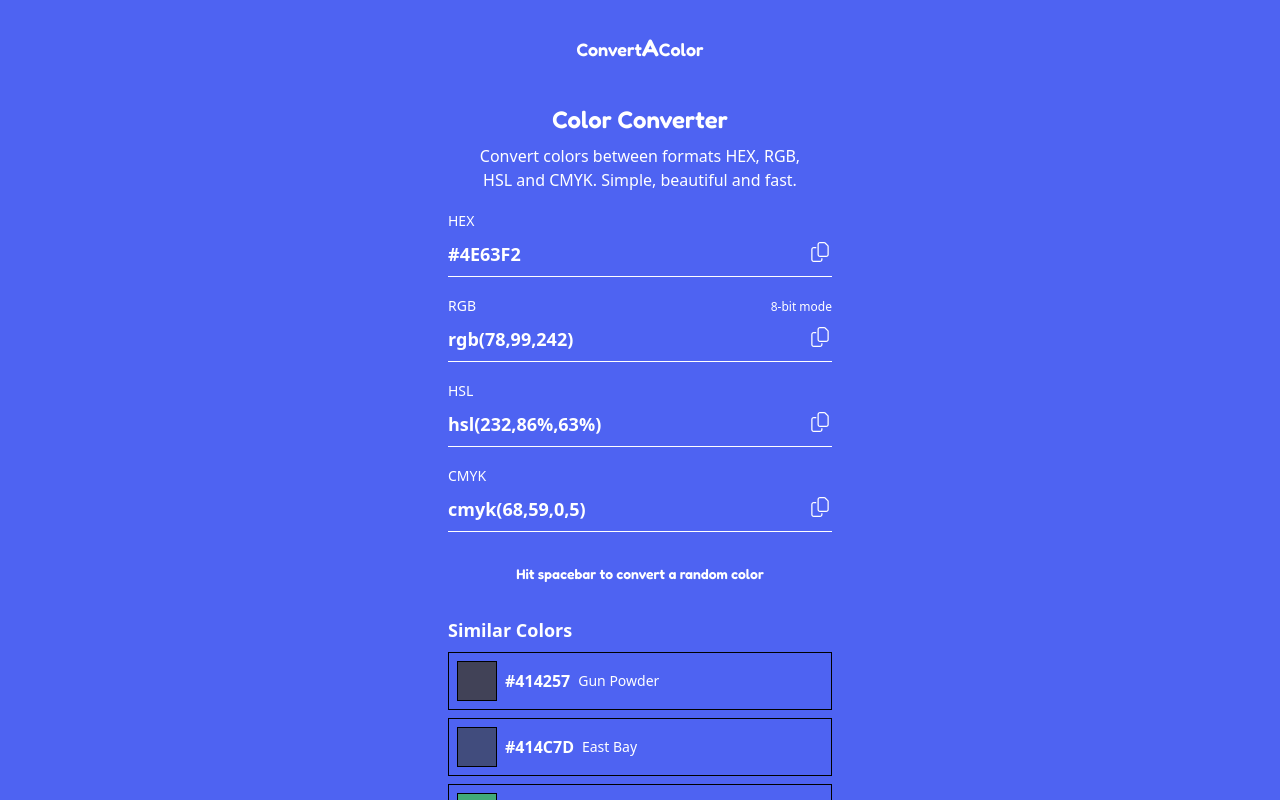
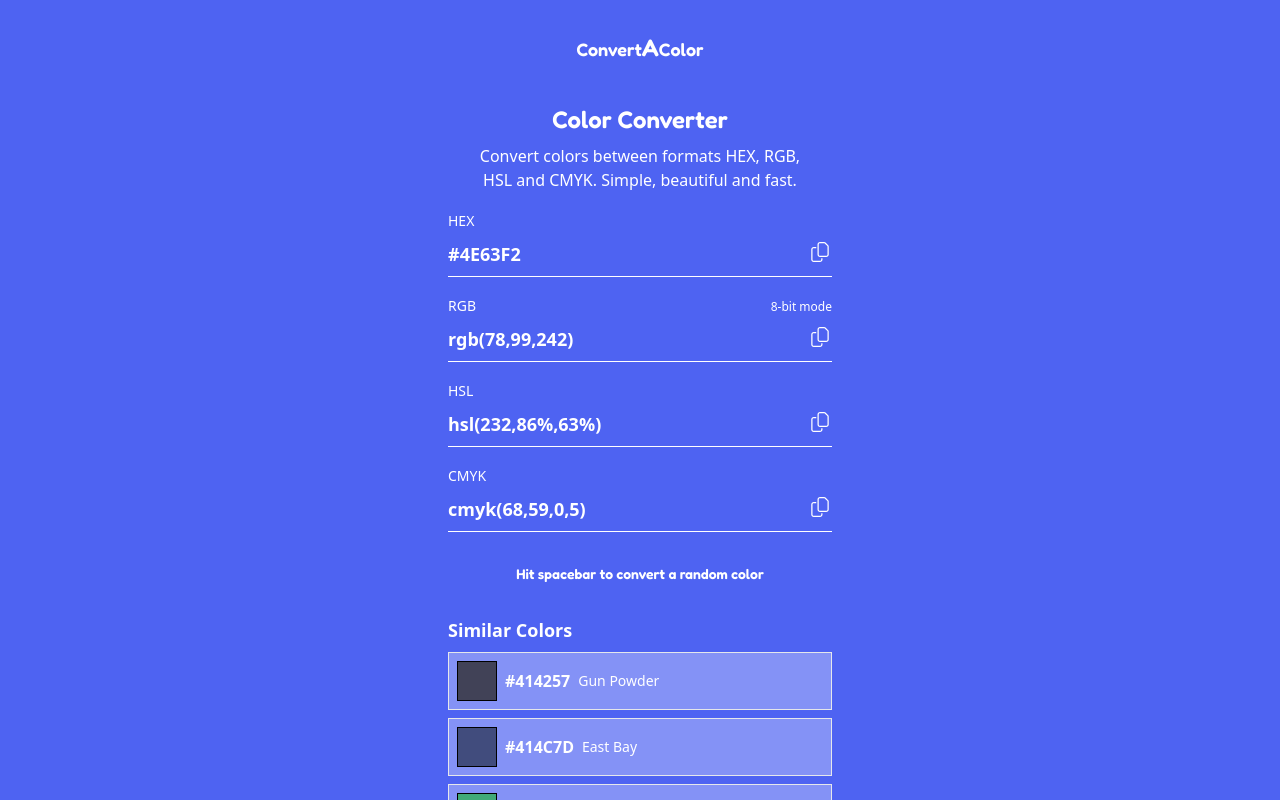
Before and after one commit to timb-103/convertacolor, a Nuxt app: page / in a window 1280 px wide. Shown: the top 802 px of the page. Built offline with nearby package versions, Linux system fonts and the light colour scheme.

Commit message:
Changed styles.

```diff
--- a/pages/hex/[hex].vue
+++ b/pages/hex/[hex].vue
@@ -100,7 +100,7 @@
           >
             <NuxtLink
               :to="`/hex/${item[0]}`"
-              class="border border-black p-2 flex gap-2 items-center"
+              class="bg-white bg-opacity-30 border p-2 flex gap-2 items-center"
             >
               <span
                 :style="{background: `#${item[0]}`}"
--- a/pages/index.vue
+++ b/pages/index.vue
@@ -95,7 +95,7 @@
           >
             <NuxtLink
               :to="`/hex/${item[0]}`"
-              class="border border-black p-2 flex gap-2 items-center"
+              class="bg-white bg-opacity-30 border p-2 flex gap-2 items-center"
             >
               <span
                 :style="{background: `#${item[0]}`}"
```
